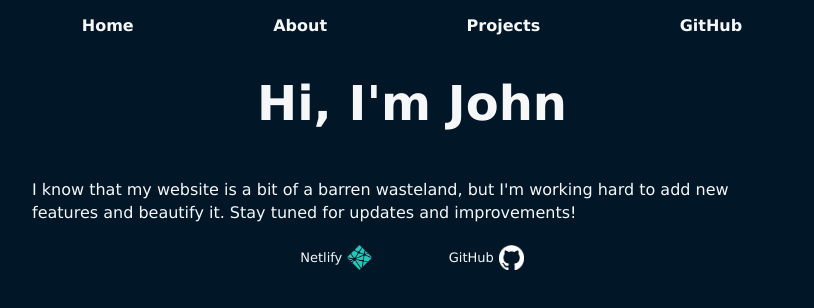
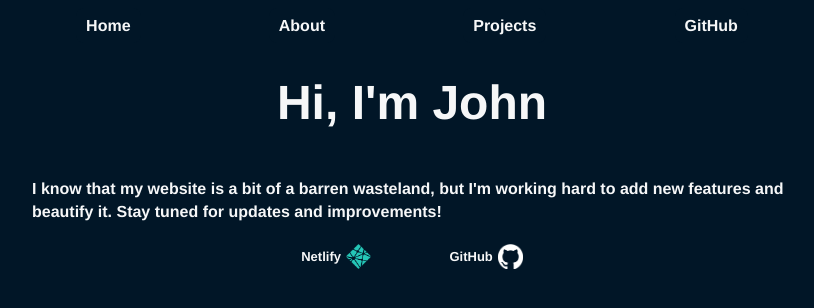
Before and after one commit to J-Mikolajczyk/j-mikolajczyk.com, a React (Vite) app: page / in a window 1280 px wide. Shown: the top 308 px of the page, without its empty margins (228-1042 px from the left). Built offline with nearby package versions, Linux system fonts and the light colour scheme.

Commit message:
Update index.css

```diff
--- a/src/index.css
+++ b/src/index.css
@@ -1,6 +1,7 @@
 /* General Styles */
 * {
-  font-family: 'Verdana';
+  font-family: 'Helvetica';
+  font-weight: bold;
   box-sizing: border-box;
   transition: background-color 0.15s;
 }
```
